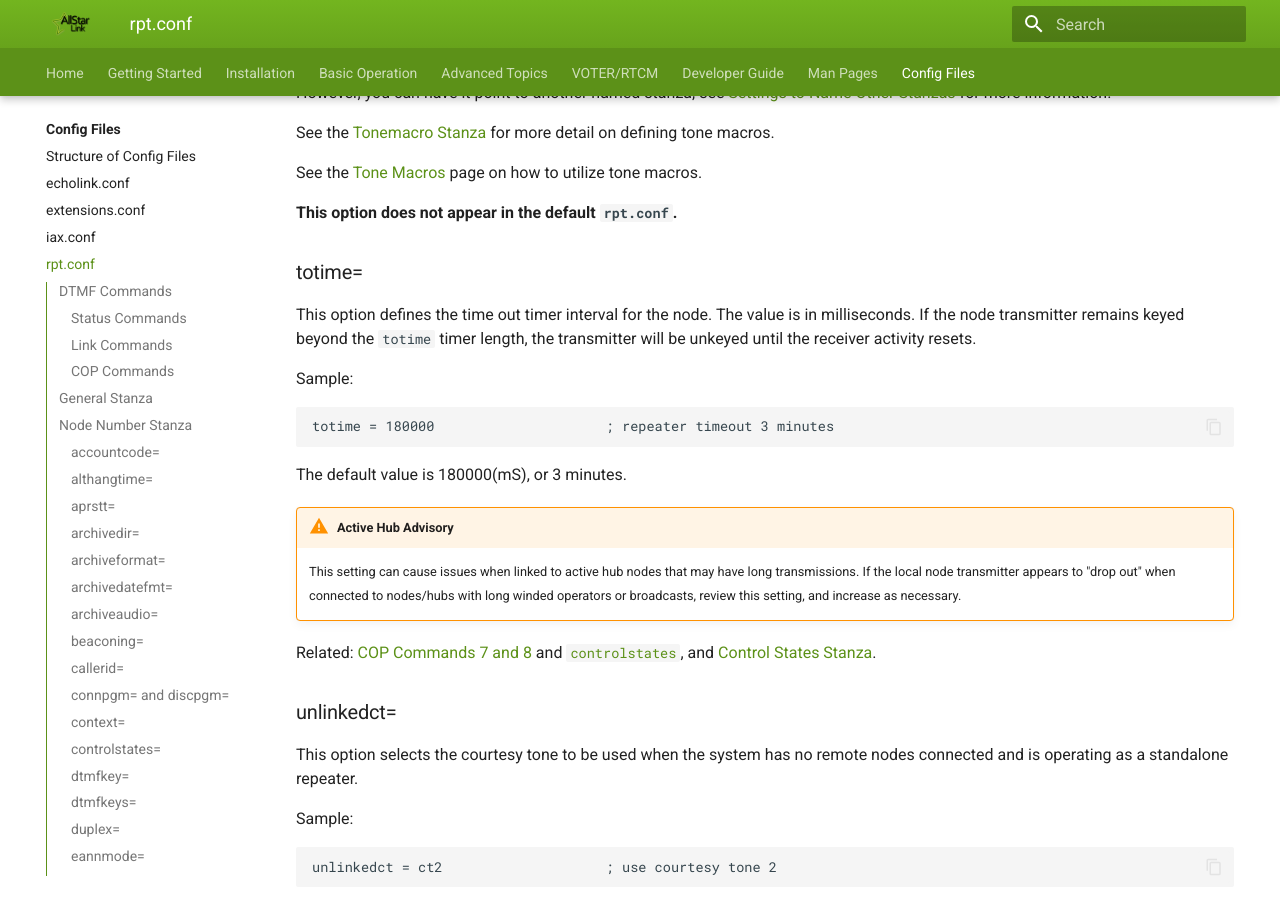
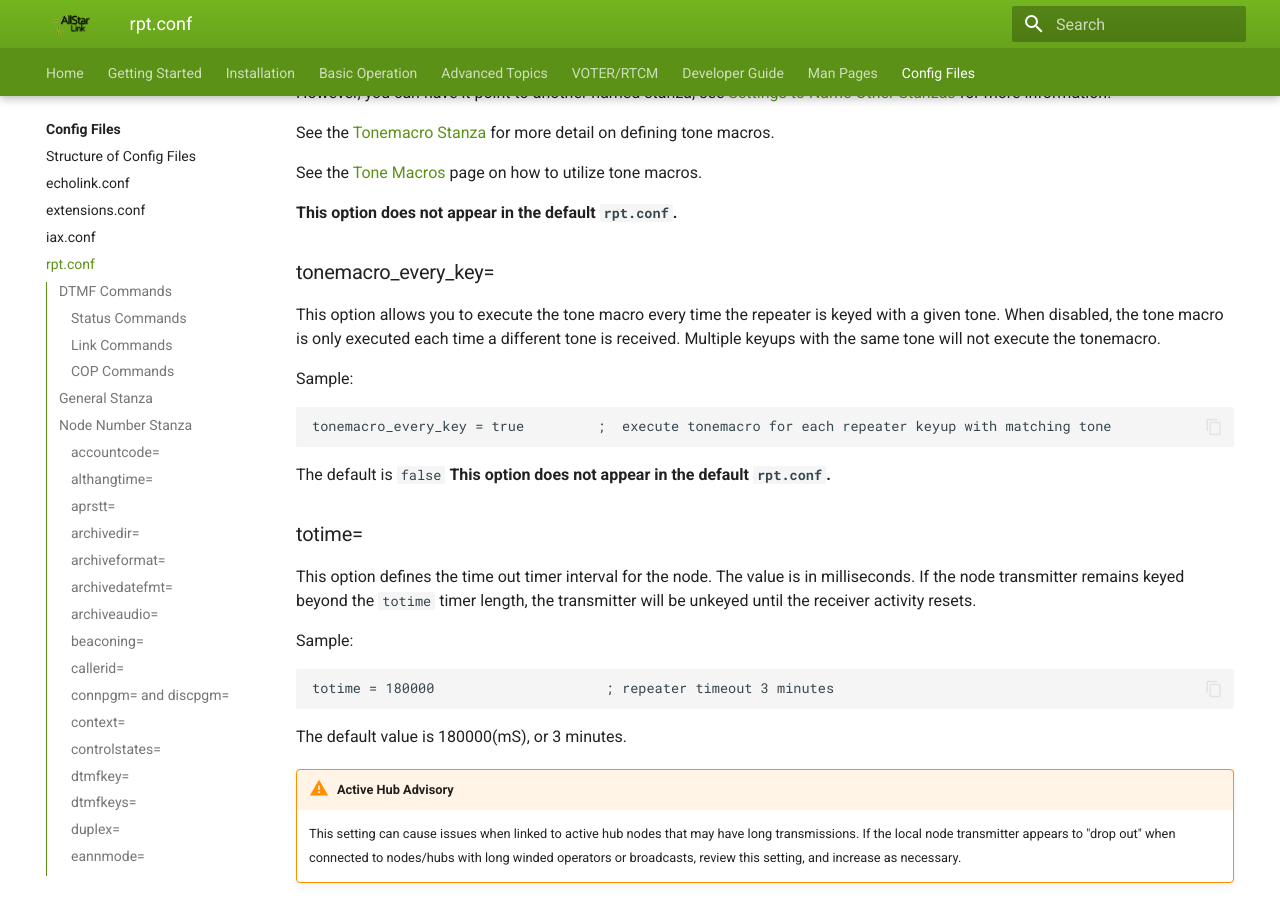
Before and after one commit to AllStarLink/ASL3-Manual, an MkDocs documentation site: the page built from docs/config/rpt_conf.md, in a window 1280 px wide and 900 px high, scrolled down 35486 px. Built offline with MkDocs 1.6.1 and Material for MkDocs 9.7.7, drawn with Linux system fonts in a browser that asks for light colours.

Commit message:
Add tonemacro_every_key docs

````diff
--- a/docs/config/rpt_conf.md
+++ b/docs/config/rpt_conf.md
@@ -1350,6 +1350,17 @@ See the [Tone Macros](../adv-topics/tonemacros.md) page on how to utilize tone m
 
 **This option does not appear in the default `rpt.conf`.**
 
+### tonemacro_every_key=
+This option allows you to execute the tone macro every time the repeater is keyed with a given tone.  When disabled, the tone macro is only executed each time a different tone is received.  Multiple keyups with the same tone will not execute the tonemacro.
+
+Sample:
+
+```
+tonemacro_every_key = true         ;  execute tonemacro for each repeater keyup with matching tone
+```
+The default is `false`
+**This option does not appear in the default `rpt.conf`.**
+
 ### totime=
 This option defines the time out timer interval for the node. The value is in milliseconds. If the node transmitter remains keyed beyond the `totime` timer length, the transmitter will be unkeyed until the receiver activity resets.
 
````
